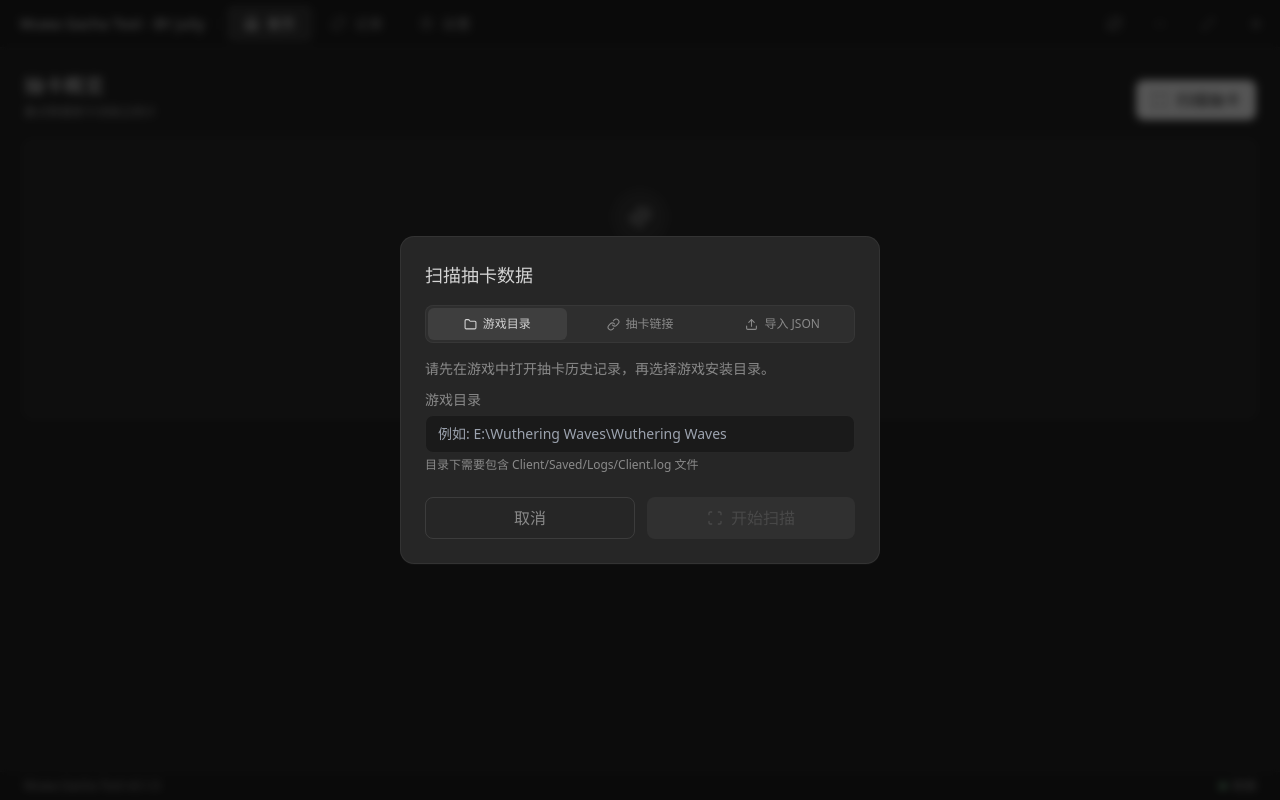
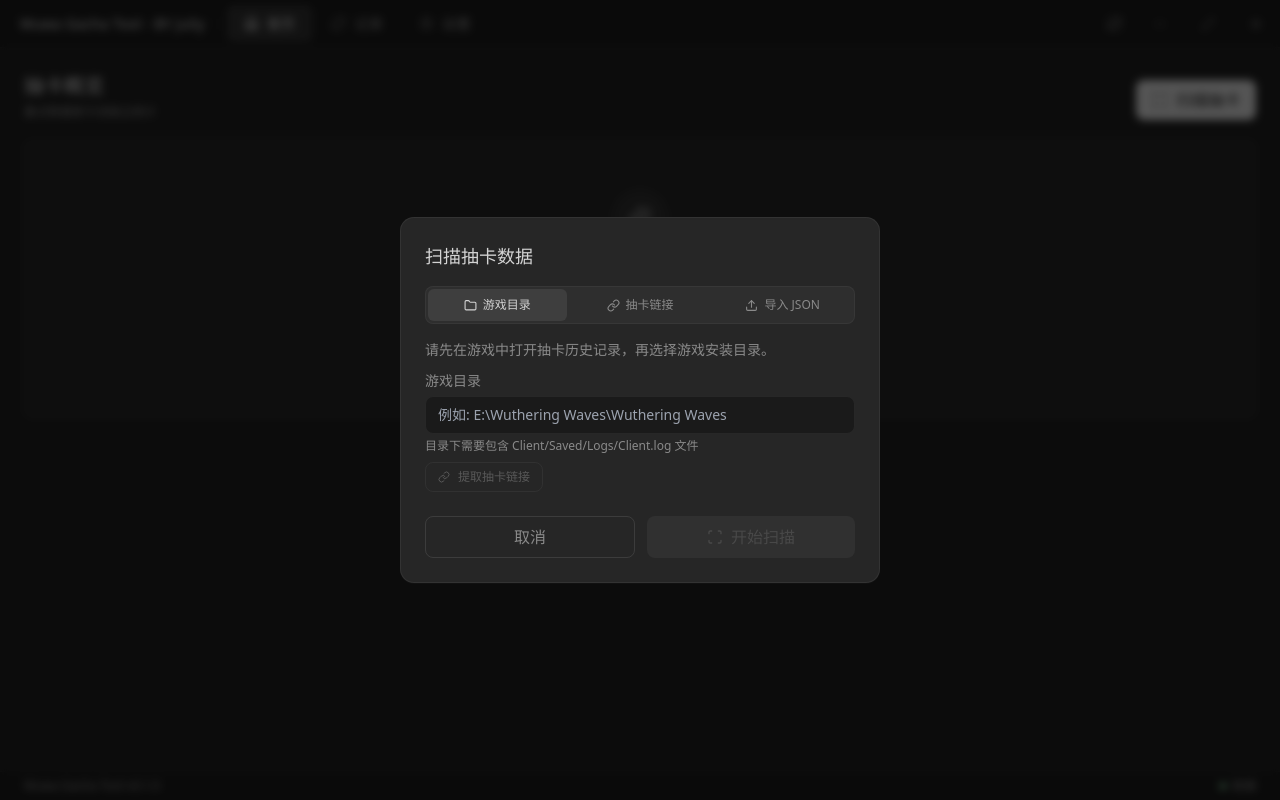
Before and after one commit to juliy819/wuwa-gacha-tool, a React (Vite) app: page / in a window 1280 px wide. Both pictures are taken after a click on the button "扫描抽卡". Built offline with nearby package versions, Linux system fonts and the light colour scheme.

Commit message:
feat: 扫描弹窗新增抽卡链接提取与复制功能
在游戏目录扫描模式下新增「提取抽卡链接」按钮，解码 Client.log 后展示具体链接并支持一键复制。

```diff
--- a/src/pages/Home.tsx
+++ b/src/pages/Home.tsx
@@ -1,10 +1,11 @@
 import { useEffect, useState } from 'react';
 import { motion } from 'framer-motion';
 import { open } from '@tauri-apps/plugin-dialog';
-import { Folder, Link, Scan, Sparkles, Upload } from 'lucide-react';
+import { Clipboard, Folder, Link, LoaderCircle, Scan, Sparkles, Upload } from 'lucide-react';
 import HomeDashboard from '../components/HomeDashboard';
 import PageTransition from '../components/PageTransition';
 import { useClickRipple } from '../hooks/useClickRipple';
+import { gachaApi } from '../services/tauri-api';
 import { useGachaStore } from '../store/useGachaStore';
 
 type ScanMode = 'dir' | 'url' | 'json';
@@ -12,6 +13,7 @@ type ScanMode = 'dir' | 'url' | 'json';
 export default function Home() {
   const {
     activePlayerId,
+    addToast,
     fetchStats,
     fetchRecords,
     fetchPools,
@@ -30,6 +32,9 @@ export default function Home() {
   const [gameDirInput, setGameDirInput] = useState('');
   const [urlInput, setUrlInput] = useState('');
   const [jsonPath, setJsonPath] = useState('');
+  const [extractedUrl, setExtractedUrl] = useState('');
+  const [extractingUrl, setExtractingUrl] = useState(false);
+  const [urlExtractError, setUrlExtractError] = useState('');
 
   useEffect(() => {
     fetchSettings();
@@ -46,6 +51,8 @@ export default function Home() {
     setGameDirInput(settings?.game_dir || '');
     setUrlInput('');
     setJsonPath('');
+    setExtractedUrl('');
+    setUrlExtractError('');
     setScanMode('dir');
     setShowScanModal(true);
   };
@@ -73,6 +80,32 @@ export default function Home() {
     if (!jsonPath) return;
     await importJson(jsonPath);
     if (!useGachaStore.getState().error) setShowScanModal(false);
+  };
+
+  const handleExtractUrl = async () => {
+    const dir = gameDirInput.trim() || settings?.game_dir || '';
+    if (!dir) return;
+    setExtractingUrl(true);
+    setUrlExtractError('');
+    try {
+      const url = await gachaApi.decodeLog(dir);
+      setExtractedUrl(url);
+    } catch (e) {
+      setExtractedUrl('');
+      setUrlExtractError(String(e));
+    } finally {
+      setExtractingUrl(false);
+    }
+  };
+
+  const handleCopyUrl = async () => {
+    if (!extractedUrl) return;
+    try {
+      await navigator.clipboard.writeText(extractedUrl);
+      addToast('success', '抽卡链接已复制');
+    } catch {
+      addToast('error', '复制失败');
+    }
   };
 
   return (
@@ -158,6 +191,30 @@ export default function Home() {
                     />
                     <p className="mt-1 text-xs text-wave">目录下需要包含 Client/Saved/Logs/Client.log 文件</p>
                   </label>
+
+                  <div className="mt-3">
+                    <button
+                      onClick={handleExtractUrl}
+                      disabled={extractingUrl || !gameDirInput.trim()}
+                      className="flex items-center gap-2 rounded-lg border border-white/[0.1] px-3 py-1.5 text-xs text-wave transition-colors hover:text-tide disabled:opacity-50"
+                    >
+                      {extractingUrl ? <LoaderCircle size={12} className="animate-spin" /> : <Link size={12} />}
+                      {extractingUrl ? '提取中...' : '提取抽卡链接'}
+                    </button>
+
+                    {urlExtractError && (
+                      <p className="mt-2 text-xs text-[#d99a9a]">{urlExtractError}</p>
+                    )}
+
+                    {extractedUrl && (
+                      <div className="mt-2 flex items-center gap-2 rounded-md border border-white/[0.06] bg-white/[0.03] px-3 py-2">
+                        <span className="min-w-0 flex-1 truncate font-mono text-xs text-tide" title={extractedUrl}>{extractedUrl}</span>
+                        <button onClick={handleCopyUrl} className="flex h-6 w-6 shrink-0 items-center justify-center rounded text-wave hover:bg-white/[0.05] hover:text-tide" title="复制链接">
+                          <Clipboard size={12} />
+                        </button>
+                      </div>
+                    )}
+                  </div>
                 </div>
               )}
 
```
